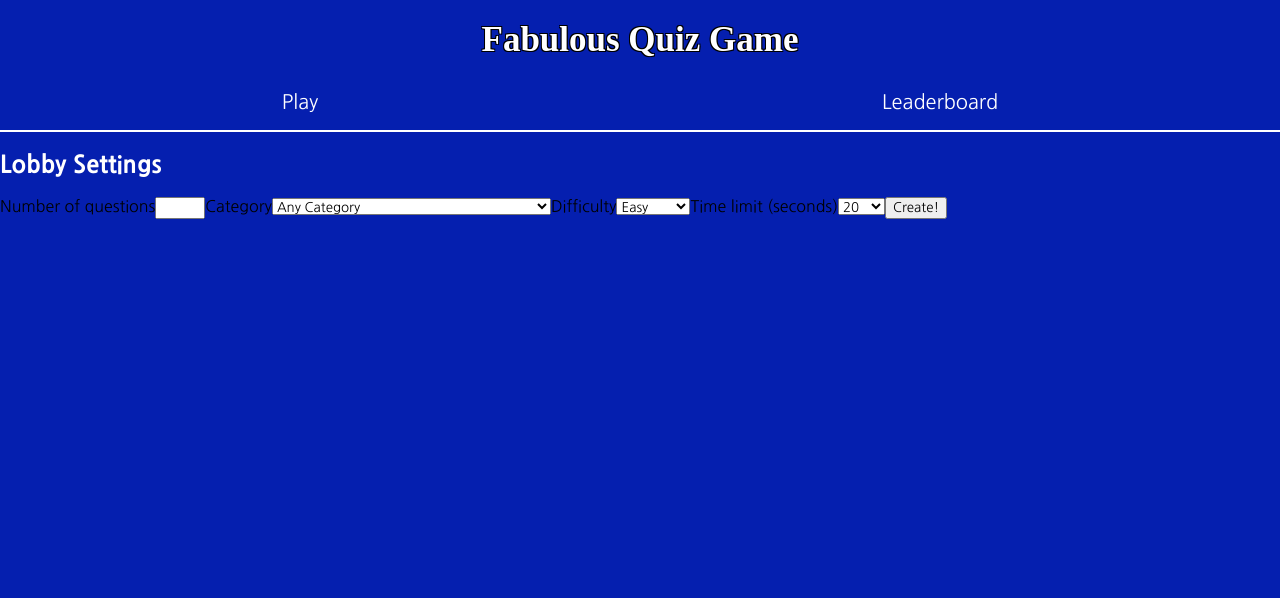
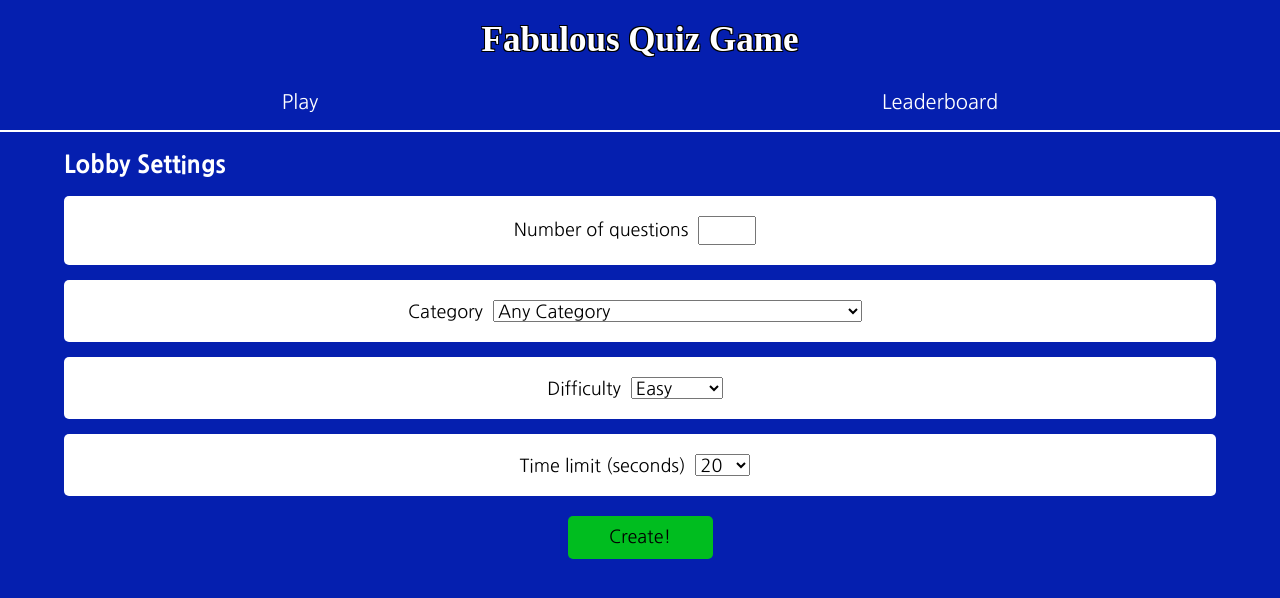
Before and after one commit to kstephano/fabulous-quiz-game-client, a React app: page /host in a window 1280 px wide. Shown: the top 598 px of the page. Built offline with nearby package versions, Linux system fonts and the light colour scheme; a web font is replaced by a local one.

Commit message:
host page styling

```diff
--- a/src/pages/Host/index.js
+++ b/src/pages/Host/index.js
@@ -3,6 +3,8 @@ import { useNavigate } from 'react-router-dom';
 import { useDispatch } from 'react-redux';
 import { categories, difficulties, times } from '../../data/index';
 import { setHost, setLobbyOptions } from '../../redux/actions';
+
+import "./style.css"
 
 const Host = () => {
     const [ rounds, setRounds ] = useState(5);
@@ -27,18 +29,24 @@ const Host = () => {
     const renderOptions = (list) => list.map((item, key) => <option key={key} value={item}>{item}</option>);
 
     return(
-        <div className='host-container'>
+        <div id='host-container'>
+            <h2>Lobby Settings</h2>
             <form className='settings-form' onSubmit={createLobby}>
-                <h2>Lobby Settings</h2>
-                <label htmlFor='rounds'>Number of questions</label>
-                <input onChange={e => setRounds(e.target.value)} type="number" id="rounds" name="rounds" step="1" min="5" max="30" />
-                <label htmlFor='category'>Category</label>
-                <select onChange={e => setCategory(e.target.value)} name="category" id="category">{renderOptions(categories)}</select>
-                <label htmlFor='difficulty'>Difficulty</label>
-                <select onChange={e => setDifficulty(e.target.value)} name='difficulty' id='difficulty'>{renderOptions(difficulties)}</select>
-                <label htmlFor='time'>Time limit (seconds)</label>
-                <select onChange={e => setTime(e.target.value)} name="time" id="time" type="number">{renderOptions(times)}</select>
-                <button type="submit" id="create-lobby-btn">Create!</button>
+                <label htmlFor='rounds'>Number of questions
+                    <input onChange={e => setRounds(e.target.value)} type="number" id="rounds" name="rounds" step="1" min="5" max="30" />
+                </label>
+                <label htmlFor='category'>Category
+                    <select onChange={e => setCategory(e.target.value)} name="category" id="category">{renderOptions(categories)}</select>
+                </label>
+                <label htmlFor='difficulty'>Difficulty
+                    <select onChange={e => setDifficulty(e.target.value)} name='difficulty' id='difficulty'>{renderOptions(difficulties)}</select>
+                </label>
+                <label htmlFor='time'>Time limit (seconds)
+                    <select onChange={e => setTime(e.target.value)} name="time" id="time" type="number">{renderOptions(times)}</select>
+                </label>
+                <div className="submit-container">
+                    <button type="submit" id="create-lobby-btn">Create!</button>
+                </div>
             </form>
         </div>
     )
--- a/src/pages/Host/style.css
+++ b/src/pages/Host/style.css
@@ -0,0 +1,38 @@
+#host-container {
+    width: 90%;
+    margin: 0 auto;
+}
+
+.settings-form label {
+    display: block;
+    background-color: white;
+    margin: 15px auto;
+    text-align: center;
+    padding: 10px;
+    font-size: 18px;
+    border-radius: 5px;
+}
+
+.settings-form input,
+.settings-form select {
+    margin: 10px;
+    font-size: 18px;
+}
+
+.settings-form select {
+    max-width: 90%;
+}
+
+#create-lobby-btn {
+    padding: 10px 20px;
+    border: none;
+    width: 145px;
+    border-radius: 5px;
+    font-size: 18px;
+    background-color: rgb(0, 189, 31);
+}
+
+#create-lobby-btn:active {
+    background-color: rgb(0, 116, 19);
+    color: white;
+}
```
